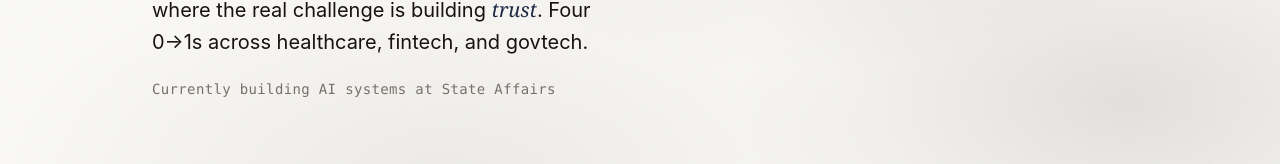
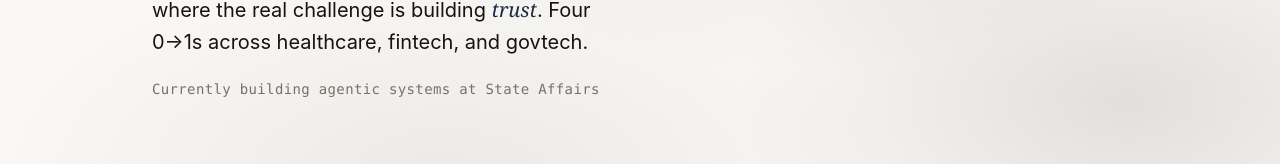
Before and after one commit to acaspx/portfolio-chops, a Next.js app: page / in a window 1280 px wide. Shown: the part 339-503 px from the top of the page. Built offline with nearby package versions, Linux system fonts and the light colour scheme; no server answers.

Commit message:
Hero: agentic systems in status line

```diff
--- a/components/HeroLede.tsx
+++ b/components/HeroLede.tsx
@@ -34,7 +34,7 @@ export default function HeroLede({
         0→1s across healthcare, fintech, and govtech.
       </motion.p>
       <motion.p {...rise(0.3)} className={statusClassName}>
-        Currently building AI systems at State Affairs
+        Currently building agentic systems at State Affairs
       </motion.p>
     </>
   );
```
